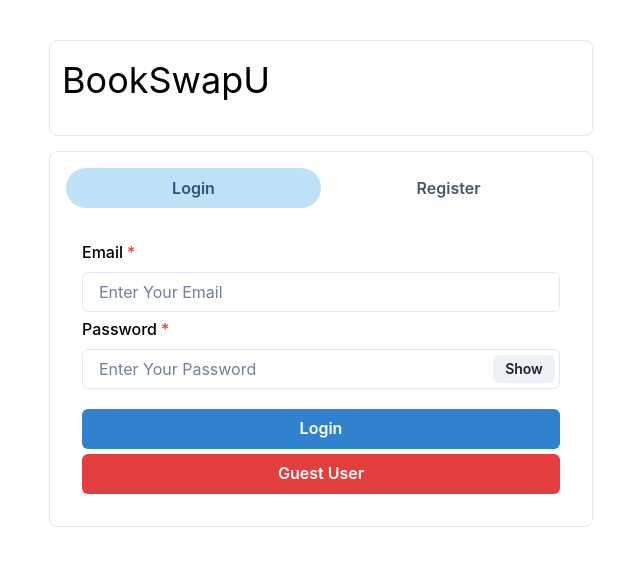
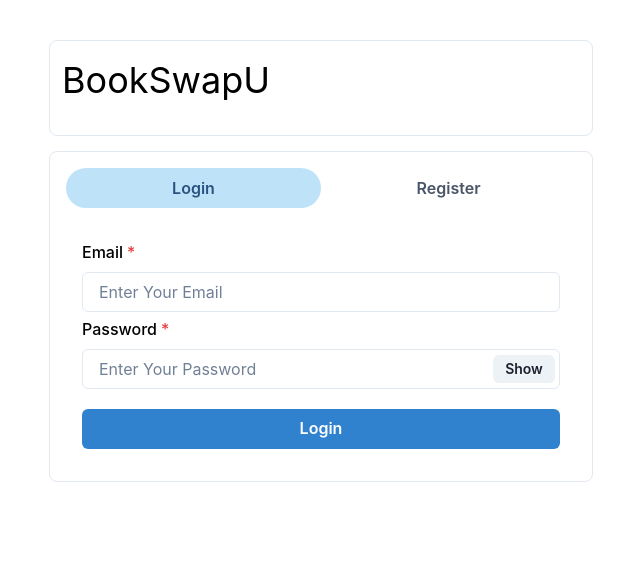
Before and after one commit to rulerrobin/BookSwapU, a React (Vite) app in the folder src/BookSwapU/: page /login in a window 1280 px wide. Shown: the top 566 px of the page, without its empty margins (319-959 px from the left). Built offline with nearby package versions, Linux system fonts and the light colour scheme.

Commit message:
guest credentials does not currently work so commented out for now

```diff
--- a/src/BookSwapU/src/components/Authentication/Login.jsx
+++ b/src/BookSwapU/src/components/Authentication/Login.jsx
@@ -48,18 +48,19 @@ const Login = () => {
          Login
       </Button>
 
-      {/* Guest login for testing purposes also possibly keep for users to look around */}
-      <Button
+      {/* Guest login for testing purposes also possibly keep for users to look around, currently does not work will try to fix later */}
+      {/* <Button
       variant='solid'
       colorScheme='red'
       width='100%'
       onClick={() => {
          setEmail("guest@example.com")
          setPassword("123456")
+         console.log(email, password)
       }}
       >
          Guest User
-      </Button>
+      </Button> */}
 
    </VStack>
   )
```
